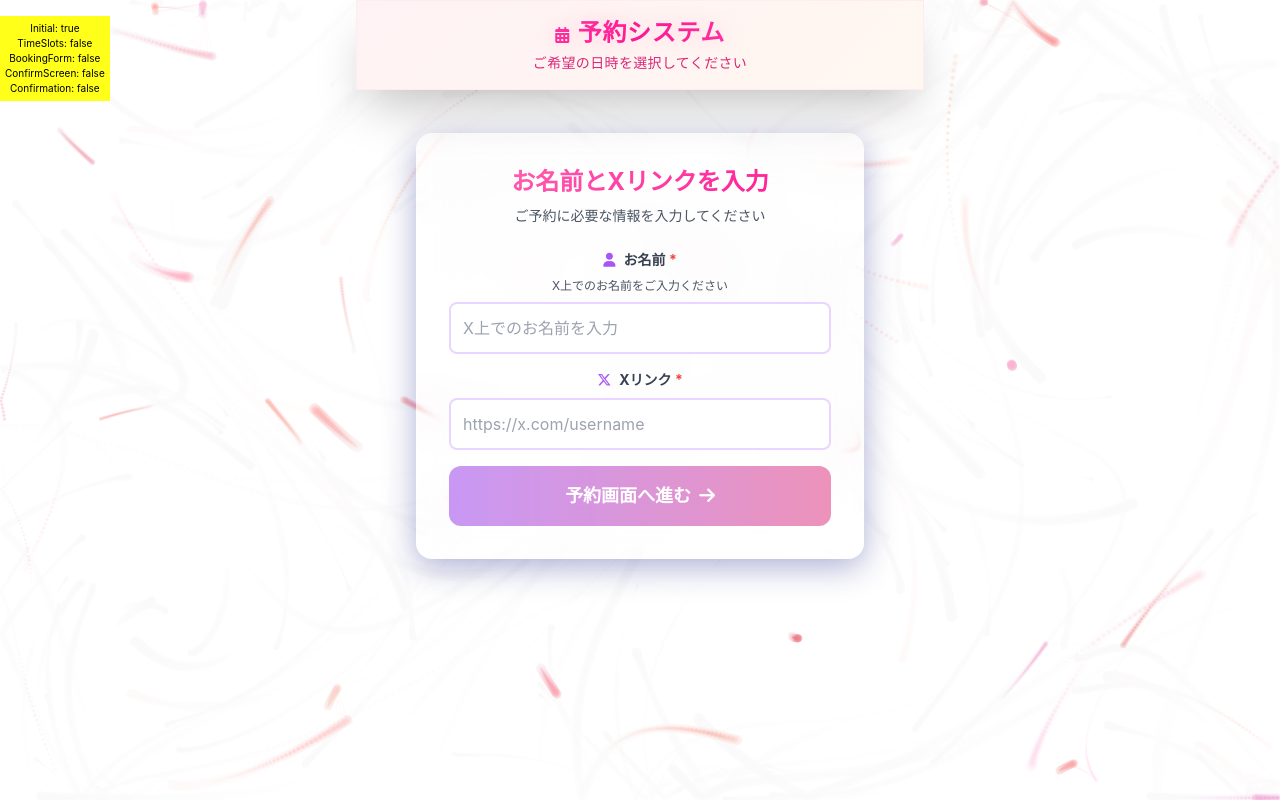
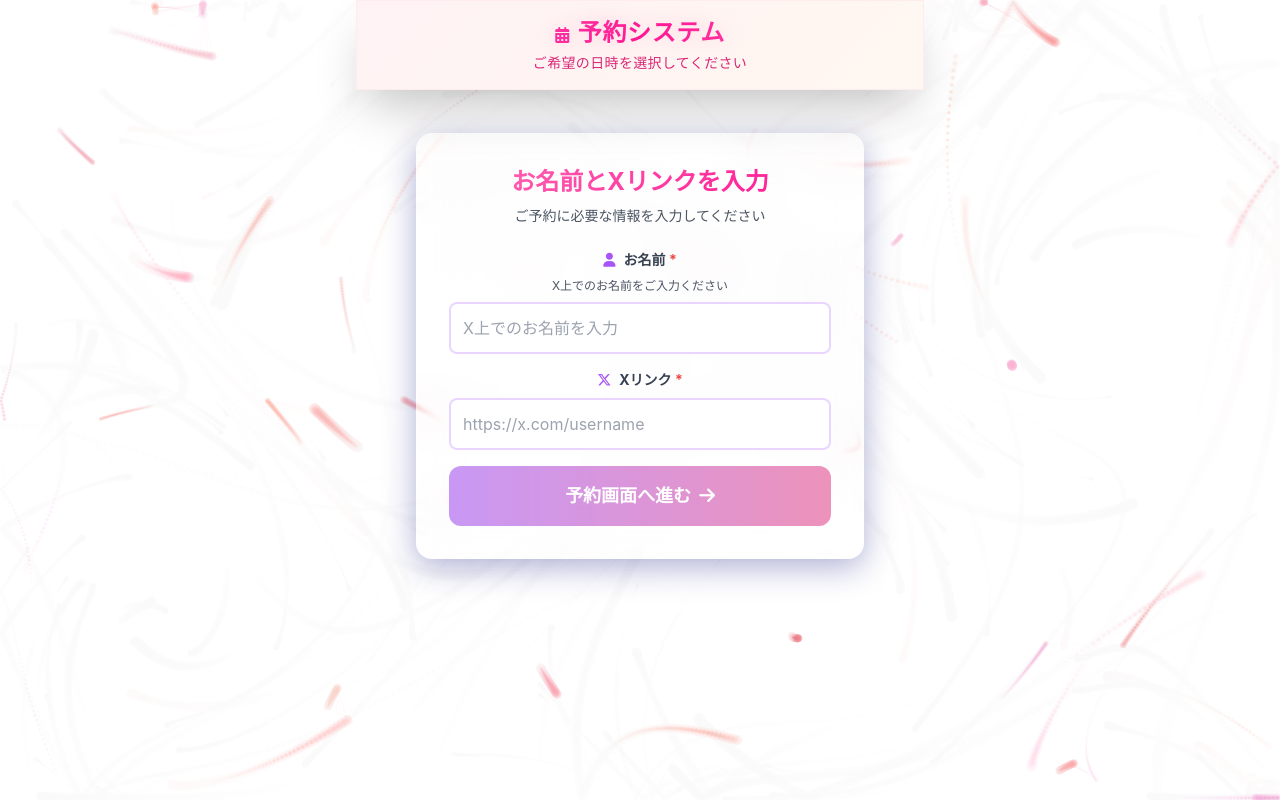
Before and after one commit to subscription-byte/notion-booking-app_ver.0.2s, a React (Create React App) app: page / in a window 1280 px wide. Built offline with nearby package versions, Linux system fonts and the light colour scheme.

Commit message:
Remove debug state overlay from booking screen

```diff
--- a/src/components/EnhancedNotionBooking.jsx
+++ b/src/components/EnhancedNotionBooking.jsx
@@ -2027,15 +2027,6 @@ Xリンク: ${completedBooking.xLink}${completedBooking.remarks ? `
                 </div>
               </div>
             )}
-
-            {/* デバッグ用状態表示 */}
-            <div style={{ position: 'fixed', top: 0, left: 0, background: 'rgba(255, 255, 0, 0.9)', padding: '5px', zIndex: 9999, fontSize: '10px', maxWidth: '200px' }}>
-              <div>Initial: {String(showInitialForm)}</div>
-              <div>TimeSlots: {String(showTimeSlots)}</div>
-              <div>BookingForm: {String(showBookingForm)}</div>
-              <div>ConfirmScreen: {String(showConfirmScreen)}</div>
-              <div>Confirmation: {String(showConfirmation)}</div>
-            </div>
 
             {!showInitialForm && !showTimeSlots && !showBookingForm && !showConfirmScreen && !showConfirmation && (
               <div className="scale-100" style={{ transformOrigin: 'top center' }}>
```
